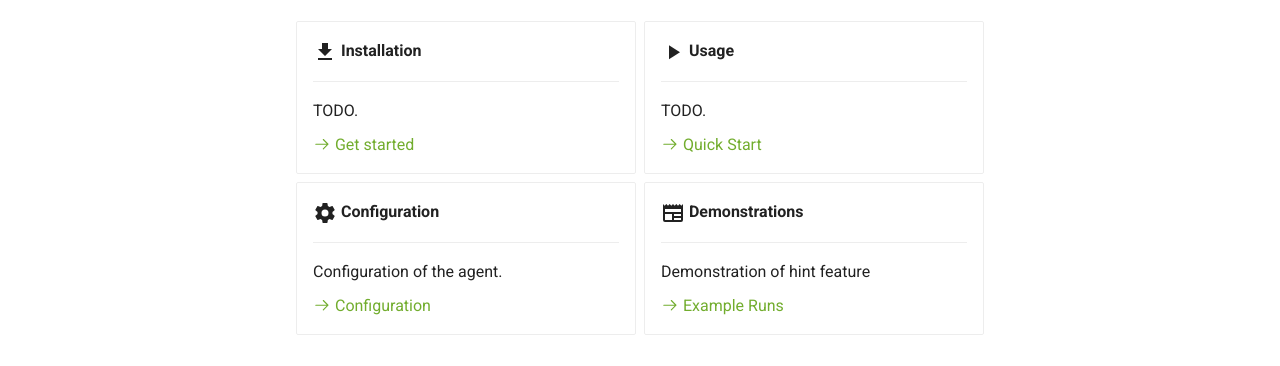
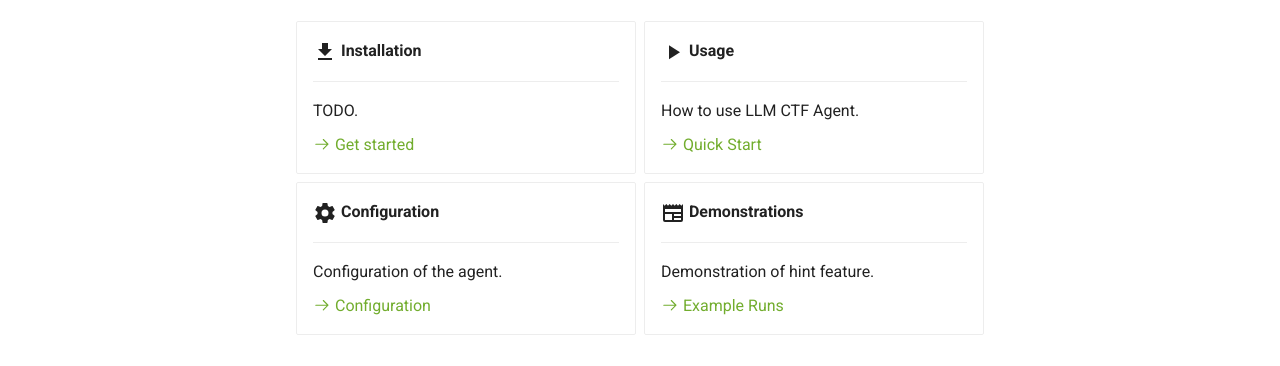
Before and after one commit to nyuvibecode/nyuvibecode.github.io, an MkDocs documentation site: the page built from docs/index.md, in a window 1280 px wide. Shown: the part 345-711 px from the top of the page. Built offline with MkDocs 1.6.1 and Material for MkDocs 9.7.7, drawn with Linux system fonts in a browser that asks for light colours; comment, search, counter and statistics services are not loaded.

Commit message:
update usage index

```diff
--- a/docs/index.md
+++ b/docs/index.md
@@ -22,7 +22,7 @@
 
     ---
 
-    TODO.
+    How to use LLM CTF Agent.
 
     [:octicons-arrow-right-24: Quick Start](usage/usage.md)
 
@@ -41,7 +41,7 @@
 
     ---
 
-    Demonstration of hint feature
+    Demonstration of hint feature.
 
     [:octicons-arrow-right-24: Example Runs](demonstration/demonstration.md)
 
--- a/mkdocs.yml
+++ b/mkdocs.yml
@@ -5,7 +5,8 @@ nav:
   - Install:
     - installation/installation.md
   - Usage:
-    - usage/usage.md
+    - usage/overview.md
+    - usage/framework.md
   - Configuration:
     - configuration/overview.md
     - configuration/configs.md
```
